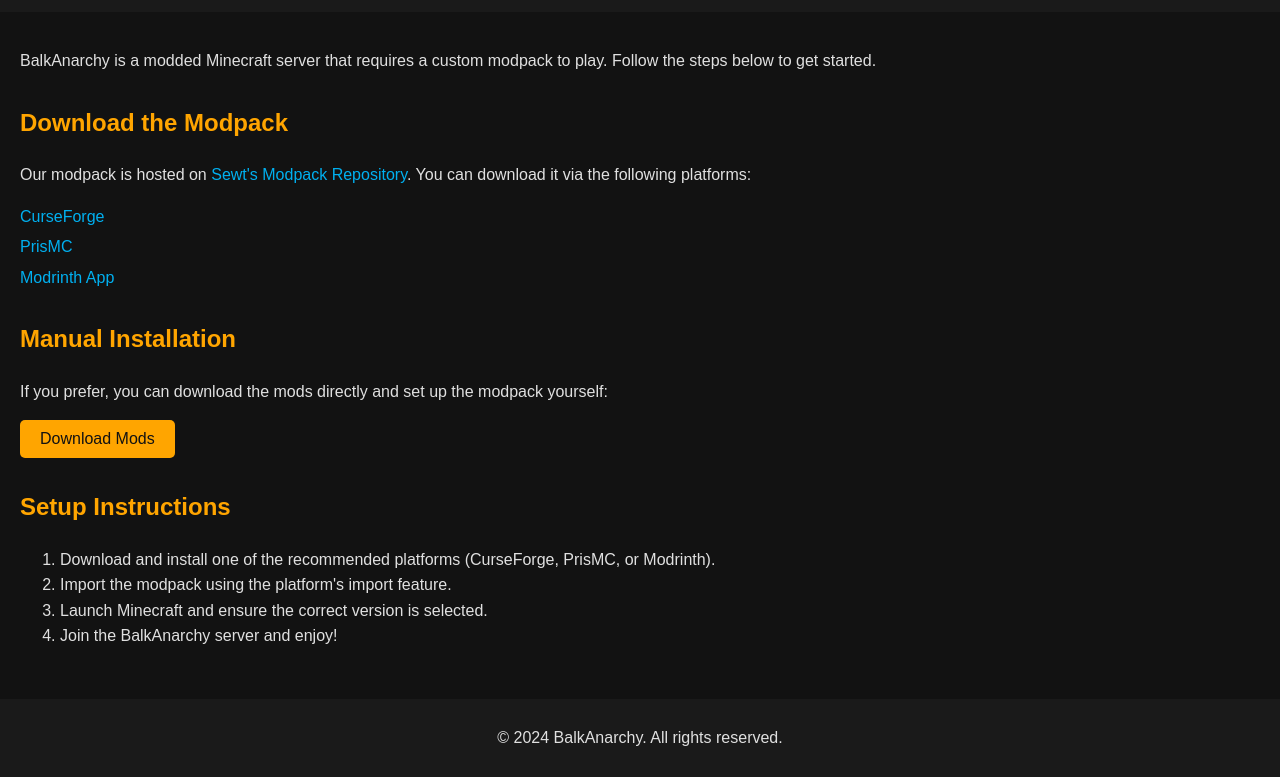
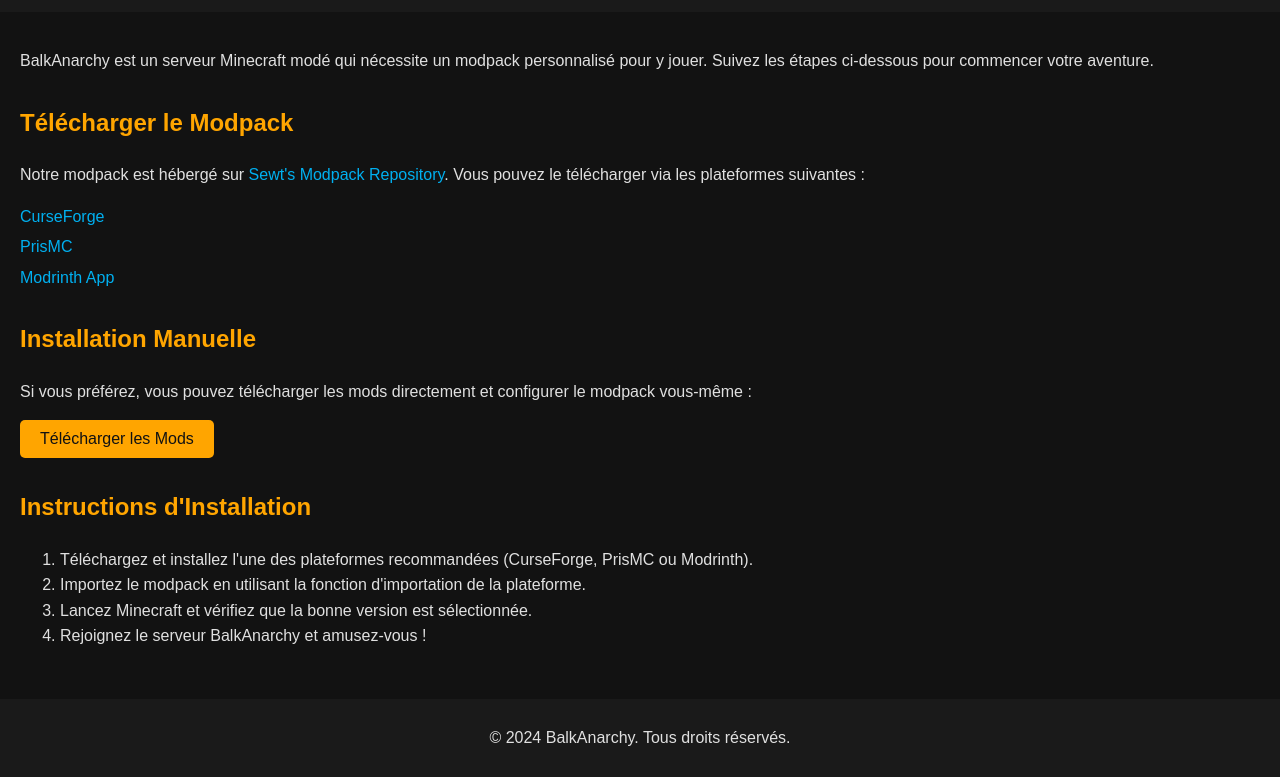
Before and after one commit to ROCKNITE-STUDIO/balk-anarchy, a plain HTML site: page how-to-join/index.html in a window 1280 px wide. Shown: the part 79-856 px from the top of the page. Drawn offline with Linux system fonts and the light colour scheme; a script that the page names is missing.

Commit message:
Update index.html

```diff
--- a/how-to-join/index.html
+++ b/how-to-join/index.html
@@ -1,24 +1,24 @@
 <!DOCTYPE html>
-<html lang="en">
+<html lang="fr">
 <head>
   <meta charset="UTF-8">
   <meta name="viewport" content="width=device-width, initial-scale=1.0">
-  <title>How to Join - BalkAnarchy</title>
+  <title>Comment Rejoindre - BalkAnarchy</title>
   <link rel="stylesheet" href="styles.css">
 </head>
 <body>
   <header>
-    <h1>How to Join BalkAnarchy</h1>
+    <h1>Comment Rejoindre BalkAnarchy</h1>
   </header>
 
   <main>
     <section id="intro">
-      <p>BalkAnarchy is a modded Minecraft server that requires a custom modpack to play. Follow the steps below to get started.</p>
+      <p>BalkAnarchy est un serveur Minecraft modé qui nécessite un modpack personnalisé pour y jouer. Suivez les étapes ci-dessous pour commencer votre aventure.</p>
     </section>
 
     <section id="download">
-      <h2>Download the Modpack</h2>
-      <p>Our modpack is hosted on <a href="https://sewt.is-a.dev/modpacks/balkanarchy/" target="_blank">Sewt's Modpack Repository</a>. You can download it via the following platforms:</p>
+      <h2>Télécharger le Modpack</h2>
+      <p>Notre modpack est hébergé sur <a href="https://sewt.is-a.dev/modpacks/balkanarchy/" target="_blank">Sewt's Modpack Repository</a>. Vous pouvez le télécharger via les plateformes suivantes :</p>
       <ul>
         <li><a href="https://www.curseforge.com/" target="_blank">CurseForge</a></li>
         <li><a href="https://prismlauncher.org/" target="_blank">PrisMC</a></li>
@@ -27,24 +27,24 @@
     </section>
 
     <section id="mods">
-      <h2>Manual Installation</h2>
-      <p>If you prefer, you can download the mods directly and set up the modpack yourself:</p>
-      <button id="download-mods">Download Mods</button>
+      <h2>Installation Manuelle</h2>
+      <p>Si vous préférez, vous pouvez télécharger les mods directement et configurer le modpack vous-même :</p>
+      <button id="download-mods">Télécharger les Mods</button>
     </section>
 
     <section id="instructions">
-      <h2>Setup Instructions</h2>
+      <h2>Instructions d'Installation</h2>
       <ol>
-        <li>Download and install one of the recommended platforms (CurseForge, PrisMC, or Modrinth).</li>
-        <li>Import the modpack using the platform's import feature.</li>
-        <li>Launch Minecraft and ensure the correct version is selected.</li>
-        <li>Join the BalkAnarchy server and enjoy!</li>
+        <li>Téléchargez et installez l'une des plateformes recommandées (CurseForge, PrisMC ou Modrinth).</li>
+        <li>Importez le modpack en utilisant la fonction d'importation de la plateforme.</li>
+        <li>Lancez Minecraft et vérifiez que la bonne version est sélectionnée.</li>
+        <li>Rejoignez le serveur BalkAnarchy et amusez-vous !</li>
       </ol>
     </section>
   </main>
 
   <footer>
-    <p>© 2024 BalkAnarchy. All rights reserved.</p>
+    <p>© 2024 BalkAnarchy. Tous droits réservés.</p>
   </footer>
 
   <script src="scripts.js"></script>
```
